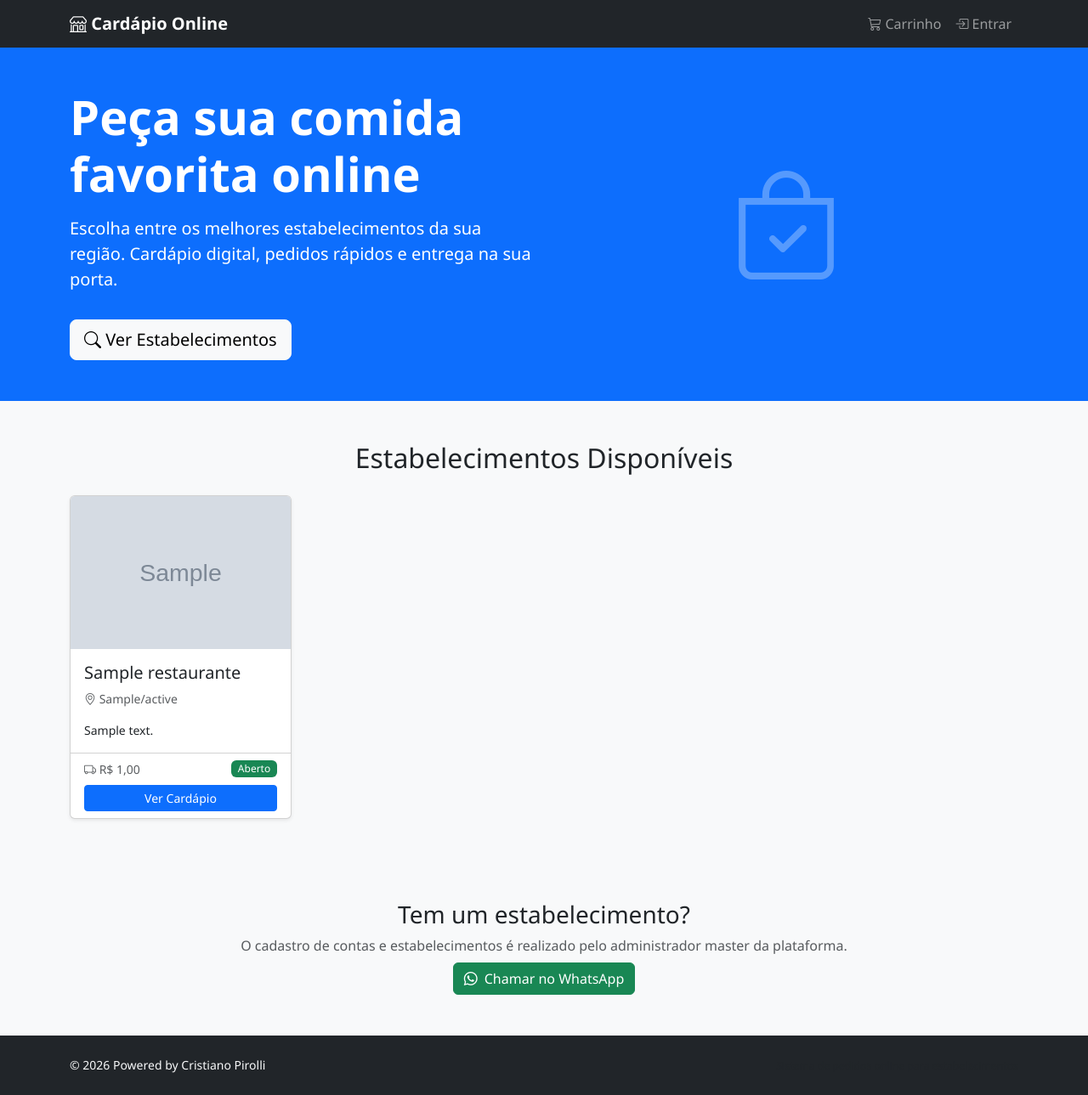
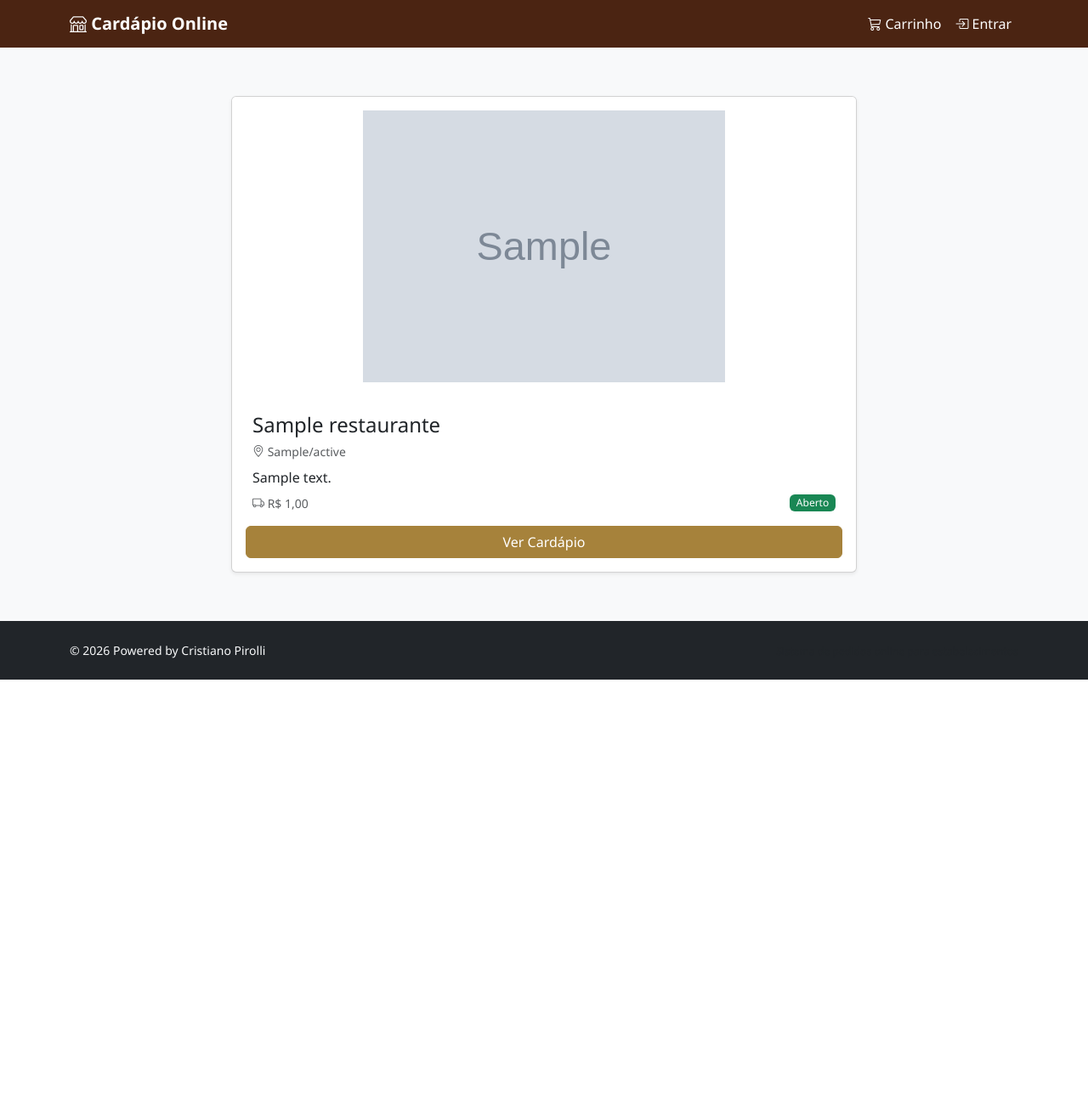
Before and after one commit to CristianoPirolli/cardapio-online, a Django app: page / in a window 1280 px wide. Shown: the whole page at 85% size. After the commit the page ends 800 px from the top, so only its background shows below. Run offline with Django 4.2, Linux system fonts and the light colour scheme; tables that the repository leaves empty hold one stand-in row (values such as "Sample post"); grey boxes marked "Sample" are stand-in pictures; some libraries are stand-ins or nearby versions.

Commit message:
personalizando com cores padrão Panificadora Oneda

```diff
--- a/apps/pagamentos/models.py
+++ b/apps/pagamentos/models.py
@@ -77,6 +77,10 @@ class Pagamento(models.Model):
         verbose_name = 'Pagamento'
         verbose_name_plural = 'Pagamentos'
         ordering = ['-criado_em']
+        indexes = [
+            models.Index(fields=['pedido'], name='idx_pagamento_pedido'),
+            models.Index(fields=['status', 'criado_em'], name='idx_pagamento_status_criado'),
+        ]
 
     def __str__(self):
         return f'Pagamento #{self.id} - Pedido #{self.pedido_id} ({self.get_status_display()})'
--- a/apps/pedidos/models.py
+++ b/apps/pedidos/models.py
@@ -310,6 +310,10 @@ class ItemPedido(models.Model):
     class Meta:
         verbose_name = 'Item do Pedido'
         verbose_name_plural = 'Itens do Pedido'
+        indexes = [
+            models.Index(fields=['pedido'], name='idx_itempedido_pedido'),
+            models.Index(fields=['produto'], name='idx_itempedido_produto'),
+        ]
 
     def __str__(self):
         return f'{self.quantidade}x {self.produto.nome if self.produto else "Removido"}'
--- a/apps/pedidos/views.py
+++ b/apps/pedidos/views.py
@@ -104,7 +104,10 @@ def adicionar_ao_carrinho(request):
     tamanho_id = request.POST.get('tamanho_id')
     sabores_ids = [sid for sid in request.POST.getlist('sabor_ids') if sid]
 
-    produto = get_object_or_404(Produto, id=produto_id, disponivel=True)
+    produto = get_object_or_404(
+        Produto.objects.select_related('categoria', 'restaurante'),
+        id=produto_id, disponivel=True
+    )
     is_pizza = bool(produto.categoria and produto.categoria.eh_pizza)
 
     # Verifica se o restaurante esta aberto
--- a/apps/produtos/views.py
+++ b/apps/produtos/views.py
@@ -144,7 +144,10 @@ def produto_detalhe(request, produto_id):
       usando dicionário ao invés de nested loops O(n²)
     - select_related evita N+1 na categoria
     """
-    produto = get_object_or_404(Produto, id=produto_id, disponivel=True)
+    produto = get_object_or_404(
+        Produto.objects.select_related('categoria', 'restaurante'),
+        id=produto_id, disponivel=True
+    )
     if request.user.is_authenticated and not request.user.is_superuser:
         restaurante_usuario = Restaurante.objects.filter(proprietario=request.user).first()
         if restaurante_usuario and produto.restaurante_id != restaurante_usuario.id:
--- a/apps/restaurantes/views.py
+++ b/apps/restaurantes/views.py
@@ -35,17 +35,16 @@ def _redirecionar_sem_restaurante(request):
 
 def home(request):
     """
-    Página inicial do sistema.
+    Página inicial simplificada.
 
-    Se o request possui um restaurante (identificado pelo middleware multi-tenant),
-    redireciona para o cardápio desse restaurante.
-    Caso contrário, exibe a landing page com lista de restaurantes.
+    Exibe apenas um card de estabelecimento com botão para abrir o cardápio.
+    Prioriza o restaurante do tenant atual; se não houver, usa o primeiro ativo.
     """
-    if request.restaurante:
-        return redirect('cardapio_publico')
+    restaurante = request.restaurante
+    if not restaurante:
+        restaurante = Restaurante.objects.filter(ativo=True).first()
 
-    restaurantes = Restaurante.objects.filter(ativo=True)[:12]
-    return render(request, 'home.html', {'restaurantes': restaurantes})
+    return render(request, 'home.html', {'restaurante': restaurante})
 
 
 @login_required
@@ -84,7 +83,7 @@ def painel_dashboard(request):
     ).order_by('status')
 
     # Pedidos recentes (últimos 10)
-    pedidos_recentes = pedidos.order_by('-criado_em')[:10]
+    pedidos_recentes = pedidos.select_related('restaurante').order_by('-criado_em')[:10]
 
     context = {
         'restaurante': restaurante,
@@ -165,7 +164,9 @@ def painel_pedidos(request):
     if not restaurante:
         return _redirecionar_sem_restaurante(request)
 
-    pedidos = Pedido.objects.filter(restaurante=restaurante).order_by('-criado_em')
+    pedidos = Pedido.objects.filter(
+        restaurante=restaurante
+    ).select_related('restaurante').order_by('-criado_em')
 
     # Filtro por status
     status_filtro = request.GET.get('status')
@@ -177,10 +178,17 @@ def painel_pedidos(request):
     if data_filtro:
         pedidos = pedidos.filter(criado_em__date=data_filtro)
 
+    # Paginação: limita a 50 pedidos por página
+    from django.core.paginator import Paginator
+    paginator = Paginator(pedidos, 50)
+    page_number = request.GET.get('page')
+    pedidos_page = paginator.get_page(page_number)
+
     return render(request, 'painel/pedidos.html', {
         'restaurante': restaurante,
-        'pedidos': pedidos,
+        'pedidos': pedidos_page,
         'status_filtro': status_filtro,
+        'paginator': paginator,
     })
 
 
--- a/config/context_processors.py
+++ b/config/context_processors.py
@@ -19,12 +19,18 @@ def estabelecimento_context(request):
     - {{ base_domain }}: domínio base do sistema
     - {{ carrinho_total_itens }}: quantidade total de itens no carrinho da sessão
     """
+    # Evita acessar a sessão em requests que não precisam (AJAX de status, etc.)
+    if getattr(request, '_skip_context', False):
+        return {}
+
     tenant = getattr(request, 'estabelecimento', None) or getattr(request, 'restaurante', None)
-    carrinho = request.session.get('carrinho', {'itens': {}})
-    total_itens = sum(
-        int(item.get('quantidade', 0))
-        for item in carrinho.get('itens', {}).values()
-    )
+
+    # Calcula total de itens apenas se houver sessão com carrinho
+    total_itens = 0
+    if hasattr(request, 'session') and 'carrinho' in request.session:
+        itens = request.session['carrinho'].get('itens', {})
+        total_itens = sum(int(item.get('quantidade', 0)) for item in itens.values())
+
     return {
         'estabelecimento_atual': tenant,
         'restaurante_atual': tenant,
--- a/static/css/style.css
+++ b/static/css/style.css
@@ -6,9 +6,55 @@
 
 /* --- Variáveis de tema --- */
 :root {
-    --cor-primaria: #0d6efd;
+    --cor-primaria: #4B2412;
+    --cor-secundaria: #A6823B;
     --cor-sucesso: #198754;
     --cor-fundo: #f8f9fa;
+}
+
+/* --- Navbar e Footer com cores do tema --- */
+.navbar-tema {
+    background-color: var(--cor-primaria) !important;
+}
+
+.navbar-tema .navbar-brand,
+.navbar-tema .nav-link {
+    color: #fff !important;
+}
+
+.navbar-tema .nav-link:hover {
+    color: var(--cor-secundaria) !important;
+}
+
+.footer-tema {
+    background-color: var(--cor-primaria) !important;
+}
+
+/* --- Botão primário com cores do tema --- */
+.btn-primary {
+    background-color: var(--cor-secundaria);
+    border-color: var(--cor-secundaria);
+    color: #fff;
+}
+
+.btn-primary:hover,
+.btn-primary:focus {
+    background-color: var(--cor-primaria);
+    border-color: var(--cor-primaria);
+    color: #fff;
+}
+
+.btn-outline-light:hover {
+    color: var(--cor-secundaria) !important;
+}
+
+/* --- Links com cor do tema --- */
+a {
+    color: var(--cor-secundaria);
+}
+
+a:hover {
+    color: var(--cor-primaria);
 }
 
 /* --- Body --- */
@@ -30,6 +76,49 @@ body {
 /* --- Imagem do produto --- */
 .card-img-top {
     object-fit: cover;
+}
+
+/* --- Card da home (estabelecimento) --- */
+.home-restaurante-card {
+    max-width: 56rem;
+    margin: 0 auto;
+}
+
+.home-restaurante-card:hover {
+    transform: none;
+}
+
+.home-restaurante-card .card-body {
+    padding: 1.25rem 1.5rem 1rem;
+}
+
+.home-restaurante-card-img {
+    height: 22rem;
+    object-fit: contain;
+    background-color: #fff;
+    padding: 1rem;
+}
+
+.home-restaurante-card .card-title {
+    margin-bottom: 0.35rem !important;
+}
+
+.home-restaurante-card .card-text {
+    margin-bottom: 0.5rem;
+}
+
+.home-page .home-main-compact {
+    flex-grow: 1 !important;
+    display: flex;
+    align-items: center;
+}
+
+.home-page .home-main-compact .container {
+    width: 100%;
+}
+
+.home-page .home-main-compact > section {
+    width: 100%;
 }
 
 /* --- Sidebar do painel --- */
@@ -59,6 +148,7 @@ body {
     font-weight: 500;
 }
 
+
 /* --- Carrinho --- */
 .carrinho-item {
     border-bottom: 1px solid #eee;
@@ -77,6 +167,10 @@ body {
 
     .card-body h2 {
         font-size: 1.25rem;
+    }
+
+    .home-restaurante-card-img {
+        height: 14rem;
     }
 
     /* Sidebar vira menu horizontal em mobile */
--- a/templates/base.html
+++ b/templates/base.html
@@ -87,13 +118,13 @@
     })();
     </script>
 </head>
-<body class="d-flex flex-column min-vh-100" hx-boost="true" hx-indicator="#page-progress" hx-swap="innerHTML show:window:top" hx-target="body">
+<body class="d-flex flex-column min-vh-100 {% block body_class %}{% endblock %}" hx-boost="true" hx-indicator="#page-progress" hx-swap="innerHTML show:window:top" hx-target="body">
 
     <!-- Barra de progresso no topo -->
     <div id="page-progress"></div>
 
     <!-- ===== NAVBAR RESPONSIVA ===== -->
-    <nav class="navbar navbar-expand-lg navbar-dark bg-dark sticky-top">
+    <nav class="navbar navbar-expand-lg navbar-dark navbar-tema sticky-top">
         <div class="container">
             <!-- Logo / Nome do estabelecimento ou sistema -->
             <a class="navbar-brand fw-bold" href="{% url 'home' %}">
@@ -281,15 +312,28 @@
             window.scrollTo({ top: 0, behavior: 'instant' });
         });
 
-        // Reseta a barra de progresso antes de cada request
+        // Barra de progresso: reseta antes de cada request
         document.addEventListener('htmx:beforeRequest', function(evt) {
             var bar = document.getElementById('page-progress');
             if (bar) {
+                bar.classList.remove('htmx-request', 'htmx-settling');
                 bar.style.width = '0';
                 bar.style.opacity = '0';
                 bar.style.transition = 'none';
-                void bar.offsetWidth; // Força reflow para reiniciar a animação
+                void bar.offsetWidth;
+                bar.classList.add('htmx-request');
             }
+            document.body.classList.add('htmx-request');
+        });
+
+        // Barra de progresso: completa ao receber resposta
+        document.addEventListener('htmx:afterRequest', function(evt) {
+            var bar = document.getElementById('page-progress');
+            if (bar) {
+                bar.classList.remove('htmx-request');
+                bar.classList.add('htmx-settling');
+            }
+            document.body.classList.remove('htmx-request');
         });
 
         // Links externos: desativa hx-boost (faz reload completo)
--- a/templates/home.html
+++ b/templates/home.html
@@ -1,85 +1,58 @@
 <!-- ==========================================================================
-     templates/home.html - Landing page do sistema Cardápio Online SaaS
+     templates/home.html - Tela inicial simplificada
 
-     Exibe um hero section e uma grade de estabelecimentos cadastrados.
+     Exibe apenas um card com o estabelecimento e botão para o cardápio.
      ========================================================================== -->
 {% extends 'base.html' %}
 {% load static %}
 
 {% block title %}Cardápio Online - Peça sua comida favorita{% endblock %}
+{% block body_class %}home-page{% endblock %}
+{% block main_class %}home-main-compact{% endblock %}
 
 {% block content %}
-<!-- Hero Section -->
-<section class="bg-primary text-white py-5">
+<section class="py-2">
     <div class="container">
-        <div class="row align-items-center">
-            <div class="col-lg-6">
-                <h1 class="display-4 fw-bold">Peça sua comida favorita online</h1>
-                <p class="lead mt-3">
-                    Escolha entre os melhores estabelecimentos da sua região.
-                    Cardápio digital, pedidos rápidos e entrega na sua porta.
-                </p>
-                <a href="#estabelecimentos" class="btn btn-light btn-lg mt-3">
-                    <i class="bi bi-search"></i> Ver Estabelecimentos
-                </a>
-            </div>
-            <div class="col-lg-6 text-center mt-4 mt-lg-0">
-                <i class="bi bi-bag-check" style="font-size: 8rem; opacity: 0.3;"></i>
-            </div>
-        </div>
-    </div>
-</section>
-
-<!-- Lista de Estabelecimentos -->
-<section id="estabelecimentos" class="py-5">
-    <div class="container">
-        <h2 class="text-center mb-4">Estabelecimentos Disponíveis</h2>
-
-        {% if restaurantes %}
-        <div class="row g-4">
-            {% for rest in restaurantes %}
-            <div class="col-sm-6 col-md-4 col-lg-3">
-                <div class="card h-100 shadow-sm">
-                    {% if rest.logo %}
-                    <img src="{{ rest.logo.url }}"
-                         class="card-img-top img-fluid"
-                         alt="{{ rest.nome }}"
-                         style="height: 180px; object-fit: cover;">
+        <div class="row justify-content-center">
+            <div class="col-12 col-md-10 col-lg-9 col-xl-8">
+                {% if restaurante %}
+                <div class="card shadow-sm home-restaurante-card">
+                    {% if restaurante.logo %}
+                    <img src="{{ restaurante.logo.url }}"
+                         class="card-img-top img-fluid home-restaurante-card-img"
+                         alt="{{ restaurante.nome }}"
+                         >
                     {% else %}
-                    <div class="card-img-top bg-light d-flex align-items-center justify-content-center"
-                         style="height: 180px;">
+                    <div class="card-img-top bg-light d-flex align-items-center justify-content-center home-restaurante-card-img">
                         <i class="bi bi-shop text-muted" style="font-size: 4rem;"></i>
                     </div>
                     {% endif %}
 
                     <div class="card-body">
-                        <h5 class="card-title">{{ rest.nome }}</h5>
-                        <p class="card-text text-muted small">
-                            <i class="bi bi-geo-alt"></i> {{ rest.cidade }}/{{ rest.estado }}
+                        <h4 class="card-title mb-2">{{ restaurante.nome }}</h4>
+                        <p class="card-text text-muted small mb-2">
+                            <i class="bi bi-geo-alt"></i> {{ restaurante.cidade }}/{{ restaurante.estado }}
                         </p>
-                        {% if rest.descricao %}
-                        <p class="card-text small">{{ rest.descricao|truncatewords:15 }}</p>
+                        {% if restaurante.descricao %}
+                        <p class="card-text">{{ restaurante.descricao }}</p>
                         {% endif %}
-                    </div>
-                    <div class="card-footer bg-transparent">
                         <div class="d-flex justify-content-between align-items-center">
                             <small class="text-muted">
-                                <i class="bi bi-truck"></i> R$ {{ rest.taxa_entrega }}
+                                <i class="bi bi-truck"></i> R$ {{ restaurante.taxa_entrega }}
                             </small>
-                            {% if rest.esta_aberto %}
+                            {% if restaurante.esta_aberto %}
                             <span class="badge bg-success">Aberto</span>
                             {% else %}
                             <span class="badge bg-secondary">Fechado</span>
                             {% endif %}
                         </div>
-                        <a href="{% url 'cardapio_publico' %}?id={{ rest.id }}"
-                           class="btn btn-primary btn-sm w-100 mt-2">
+                    </div>
+                    <div class="card-footer bg-transparent border-0 pt-0 pb-3 px-3">
+                        <a href="{% url 'cardapio_publico' %}?id={{ restaurante.id }}"
+                           class="btn btn-primary w-100">
                             Ver Cardápio
                         </a>
                     </div>
-                </div>
-            </div>
-            {% endfor %}
                 </div>
                 {% else %}
                 <div class="text-center py-5">
@@ -88,18 +61,7 @@
                 </div>
                 {% endif %}
             </div>
-</section>
-
-<!-- CTA para estabelecimentos -->
-<section class="bg-light py-5">
-    <div class="container text-center">
-        <h3>Tem um estabelecimento?</h3>
-        <p class="text-muted mb-2">
-            O cadastro de contas e estabelecimentos é realizado pelo administrador master da plataforma.
-        </p>
-        <a href="https://wa.me/5549999033034" target="_blank" rel="noopener noreferrer" class="btn btn-success">
-            <i class="bi bi-whatsapp me-2"></i>Chamar no WhatsApp
-        </a>
+        </div>
     </div>
 </section>
 {% endblock %}
--- a/templates/pedidos/carrinho.html
+++ b/templates/pedidos/carrinho.html
@@ -312,8 +312,8 @@
 
             if (avisoTempo) {
                 avisoTempo.innerHTML = isRetirada
-                    ? '<i class="bi bi-clock me-1"></i>Retirada no local: pedido pronto em {{ restaurante.tempo_retirada_min }}min.'
-                    : '<i class="bi bi-clock me-1"></i>Entrega estimada em {{ restaurante.tempo_entrega_min }}min.';
+                    ? '<i class="bi bi-clock me-1"></i>Retirada no local: pedido pronto em {{ restaurante.tempo_retirada_min }}min após o início preparo.'
+                    : '<i class="bi bi-clock me-1"></i>Entrega estimada em {{ restaurante.tempo_entrega_min }}min após o início preparo.';
             }
         }
 
```
Also changed, not shown: other parts of templates/base.html (+34 -3 lines), apps/pagamentos/migrations/0002_add_indexes.py (added), apps/pedidos/migrations/0004_add_indexes.py (added). Lines whose indentation alone changed are shown as unchanged.
